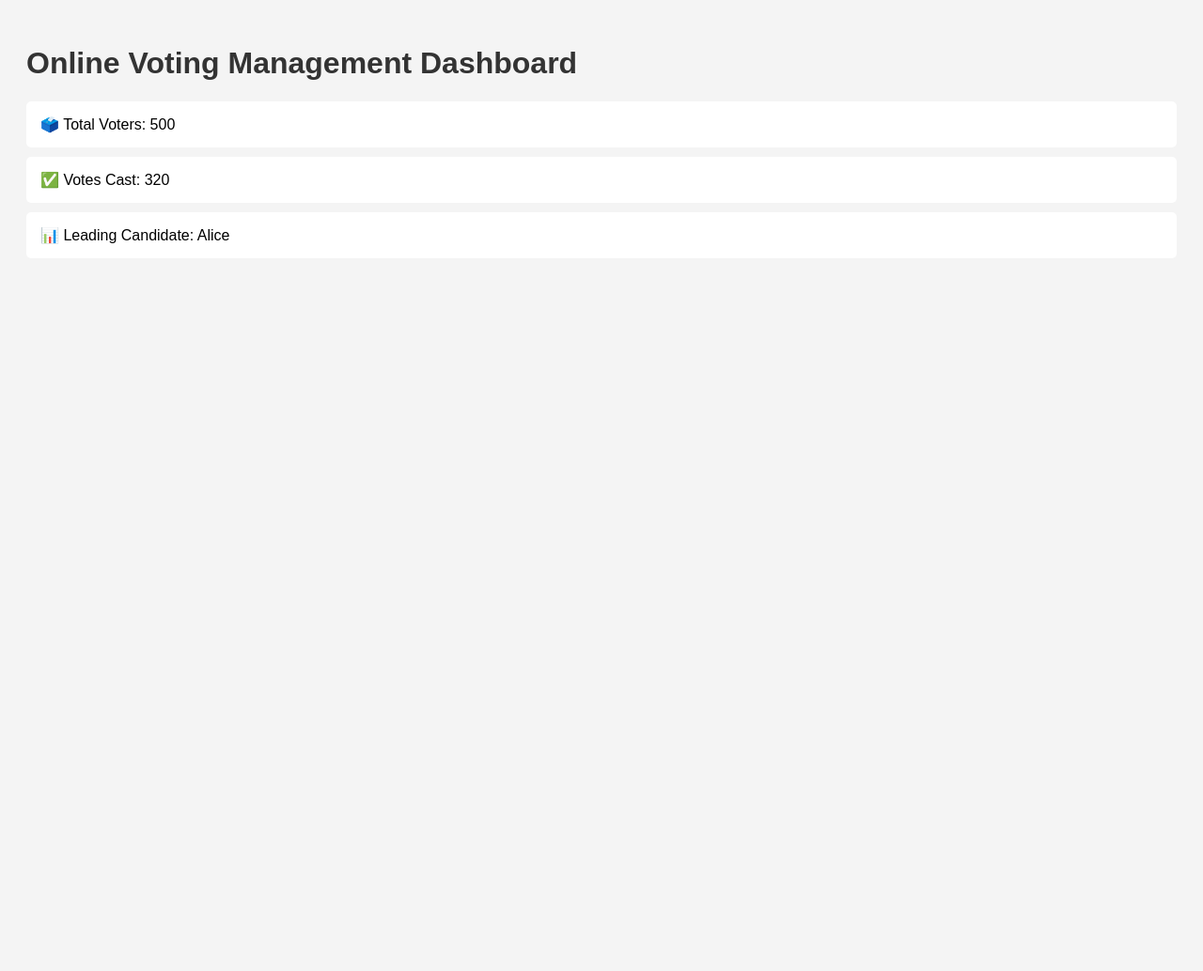
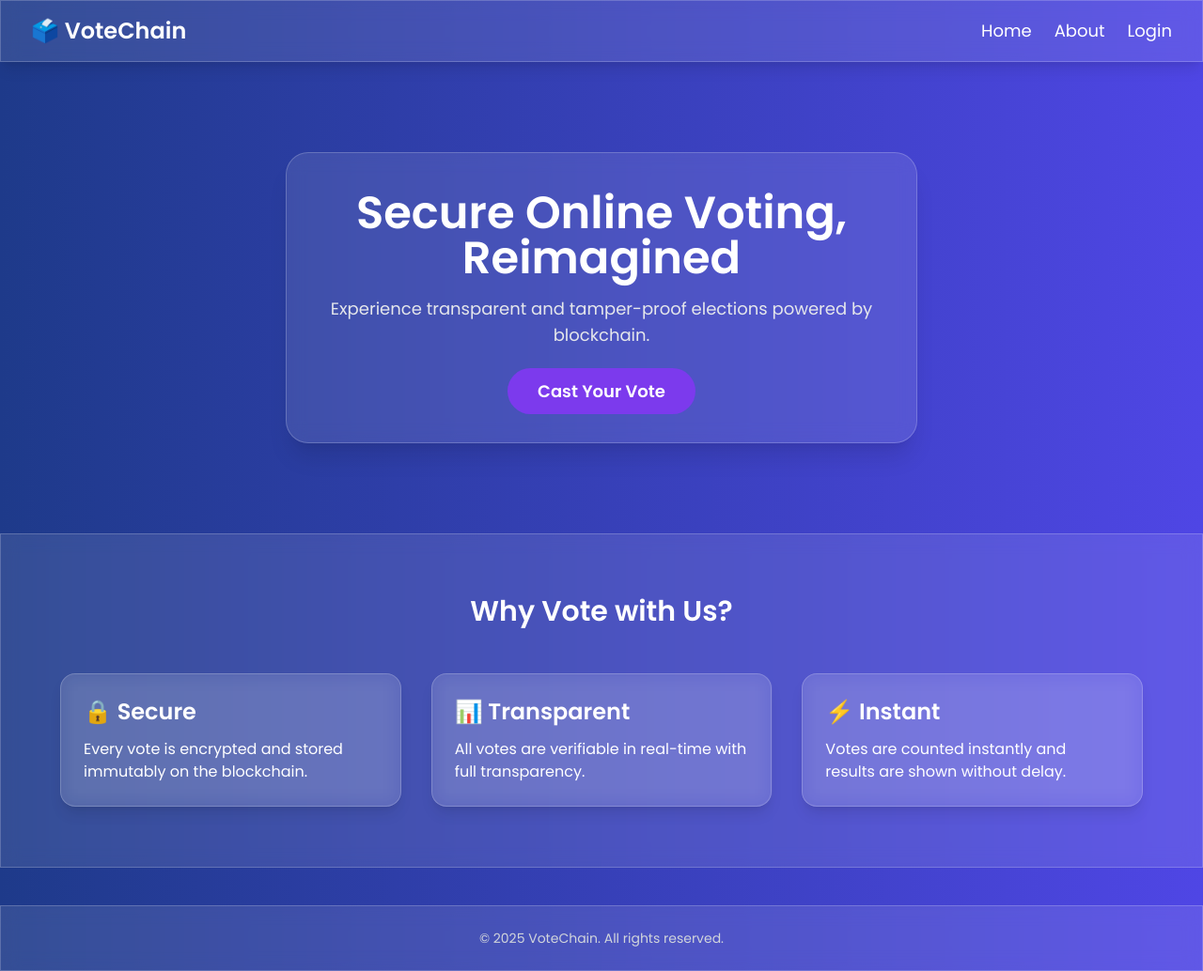
Before and after one commit to Harshakgolusu/voting-dashboard, a plain HTML site: page index.html in a window 1280 px wide. Shown: the whole page at 94% size. Before the commit the page ends 800 px from the top, so only its background shows below. Drawn offline with nearby package versions, Linux system fonts and the light colour scheme.

Commit message:
Updated dashboard UI

```diff
--- a/index.html
+++ b/index.html
@@ -1,17 +1,70 @@
 <!DOCTYPE html>
-<html>
+<html lang="en">
 <head>
-  <title>Online Voting Dashboard</title>
+  <meta charset="UTF-8" />
+  <meta name="viewport" content="width=device-width, initial-scale=1.0" />
+  <title>Voting Dashboard</title>
+  <link href="https://cdn.jsdelivr.net/npm/tailwindcss@2.2.19/dist/tailwind.min.css" rel="stylesheet" />
+  <link href="https://fonts.googleapis.com/css2?family=Poppins:wght@400;600&display=swap" rel="stylesheet">
   <style>
-    body { font-family: Arial, sans-serif; background: #f4f4f4; padding: 20px; }
-    h1 { color: #333; }
-    .card { background: white; padding: 15px; margin: 10px 0; border-radius: 5px; }
+    body {
+      font-family: 'Poppins', sans-serif;
+      background: linear-gradient(to right, #1e3a8a, #4f46e5);
+      color: white;
+    }
+    .glass {
+      backdrop-filter: blur(10px);
+      background: rgba(255, 255, 255, 0.1);
+      border: 1px solid rgba(255, 255, 255, 0.2);
+    }
   </style>
 </head>
-<body>
-  <h1>Online Voting Management Dashboard</h1>
-  <div class="card">🗳️ Total Voters: 500</div>
-  <div class="card">✅ Votes Cast: 320</div>
-  <div class="card">📊 Leading Candidate: Alice</div>
+<body class="min-h-screen">
+
+  <!-- Navbar -->
+  <nav class="flex justify-between items-center px-8 py-4 bg-white bg-opacity-10 glass shadow-lg">
+    <h1 class="text-2xl font-bold">🗳️ VoteChain</h1>
+    <ul class="flex space-x-6 text-lg font-medium">
+      <li><a href="#" class="hover:text-purple-300 transition">Home</a></li>
+      <li><a href="#" class="hover:text-purple-300 transition">About</a></li>
+      <li><a href="#" class="hover:text-purple-300 transition">Login</a></li>
+    </ul>
+  </nav>
+
+  <!-- Hero Section -->
+  <section class="flex flex-col items-center justify-center text-center py-24 px-6">
+    <div class="max-w-2xl glass p-10 rounded-3xl shadow-xl">
+      <h2 class="text-4xl md:text-5xl font-extrabold mb-4">Secure Online Voting, Reimagined</h2>
+      <p class="text-lg text-gray-200 mb-8">Experience transparent and tamper-proof elections powered by blockchain.</p>
+      <a href="#" class="px-8 py-3 bg-purple-600 hover:bg-purple-800 rounded-full text-white text-lg font-semibold transition">
+        Cast Your Vote
+      </a>
+    </div>
+  </section>
+
+  <!-- Features Section -->
+  <section class="px-6 py-16 bg-white bg-opacity-5 glass">
+    <h3 class="text-3xl font-bold text-center mb-12">Why Vote with Us?</h3>
+    <div class="grid md:grid-cols-3 gap-8 max-w-6xl mx-auto">
+      <div class="p-6 bg-white bg-opacity-10 glass rounded-2xl shadow-lg">
+        <h4 class="text-2xl font-semibold mb-3">🔒 Secure</h4>
+        <p>Every vote is encrypted and stored immutably on the blockchain.</p>
+      </div>
+      <div class="p-6 bg-white bg-opacity-10 glass rounded-2xl shadow-lg">
+        <h4 class="text-2xl font-semibold mb-3">📊 Transparent</h4>
+        <p>All votes are verifiable in real-time with full transparency.</p>
+      </div>
+      <div class="p-6 bg-white bg-opacity-10 glass rounded-2xl shadow-lg">
+        <h4 class="text-2xl font-semibold mb-3">⚡ Instant</h4>
+        <p>Votes are counted instantly and results are shown without delay.</p>
+      </div>
+    </div>
+  </section>
+
+  <!-- Footer -->
+  <footer class="text-center py-6 bg-white bg-opacity-10 glass mt-10">
+    <p class="text-sm text-gray-300">© 2025 VoteChain. All rights reserved.</p>
+  </footer>
+
 </body>
 </html>
```
